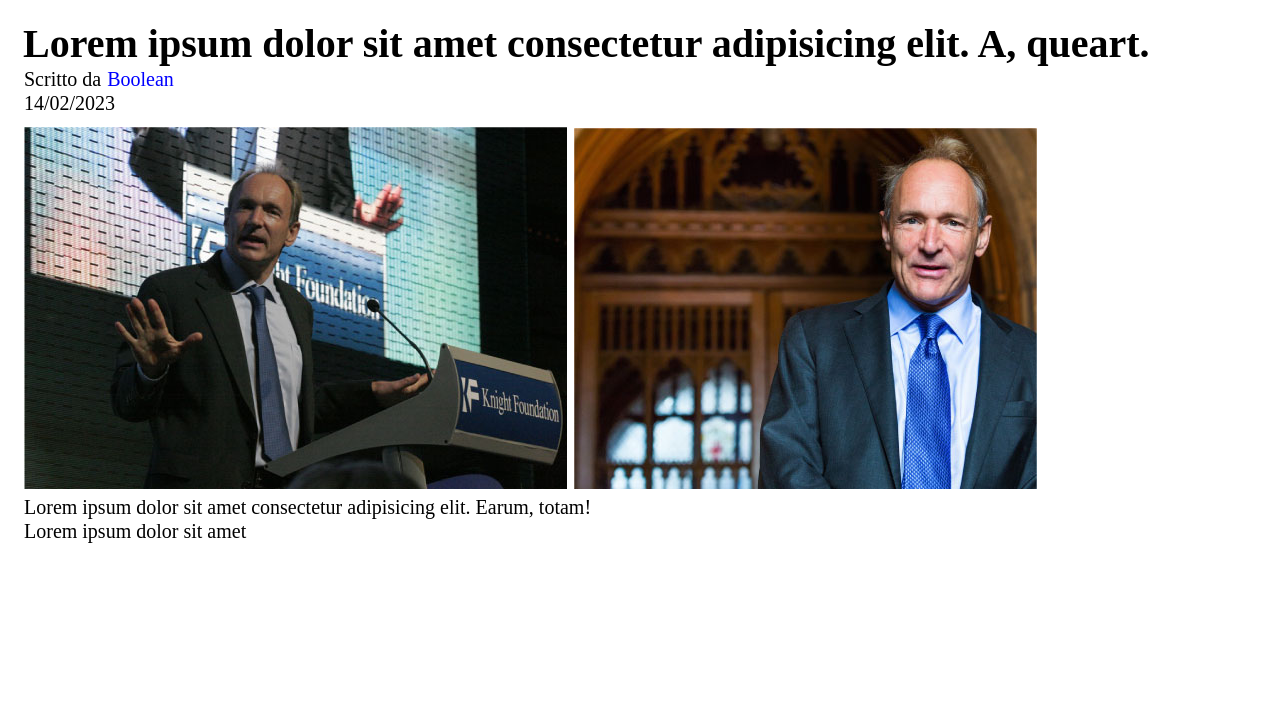
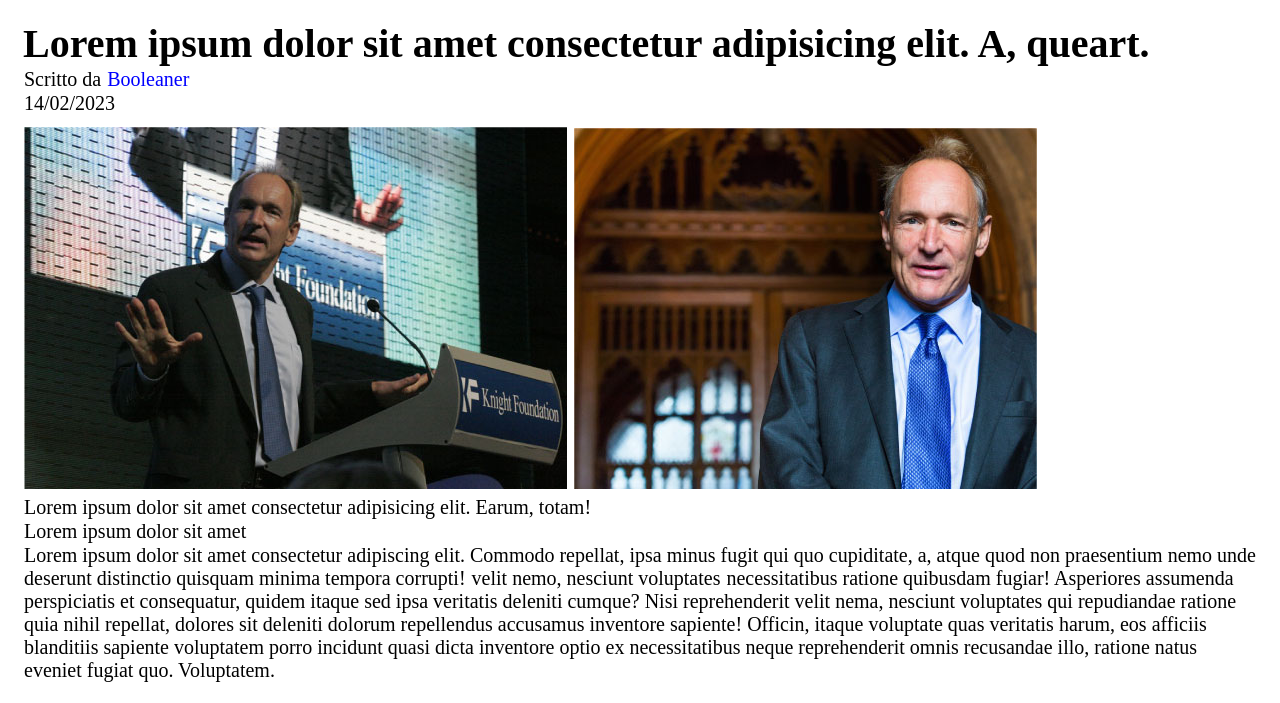
Before and after one commit to estherpinos/html-css-booleaner, a plain HTML site: page index.html in a window 1280 px wide. Shown: the part 172-875 px from the top of the page. Before the commit the page ends 800 px from the top, so only its background shows below. Drawn offline with Linux system fonts and the light colour scheme.

Commit message:
section text

```diff
--- a/index.html
+++ b/index.html
@@ -28,7 +28,7 @@
       <!-- Frase -->
 
       <div class="titolo12">
-        <p>Scritto da <span id="boolean">Boolean</span></p>
+        <p>Scritto da <span id="boolean">Booleaner</span></p>
         <p>14/02/2023</p>
       </div>
 
@@ -49,6 +49,19 @@
     </section>
     <!-- /SECTION TITTOLOEFOTO -->
 
+    <!-- SECTION TEXT -->
+
+    <section class="text">
+      <p class="text1">
+        Lorem ipsum dolor sit amet consectetur adipiscing elit. Commodo repellat, ipsa minus fugit qui quo cupiditate, a, atque quod non praesentium nemo unde deserunt distinctio quisquam minima tempora corrupti! <span class="parolegialle">velit nemo, nesciunt voluptates</span> necessitatibus ratione quibusdam fugiar! Asperiores assumenda perspiciatis et consequatur, quidem itaque sed ipsa veritatis deleniti cumque? Nisi reprehenderit velit nema, nesciunt voluptates qui repudiandae ratione quia nihil repellat, dolores sit deleniti dolorum repellendus accusamus inventore sapiente! Officin, itaque voluptate quas veritatis harum, eos afficiis blanditiis sapiente voluptatem porro incidunt quasi dicta inventore optio ex necessitatibus neque reprehenderit omnis recusandae illo, ratione natus eveniet fugiat quo. Voluptatem.
+      </p>
+    </section>
+
+    <!-- /SECTION TEXT -->
+
+
+
+
   </main>
 
 
```
